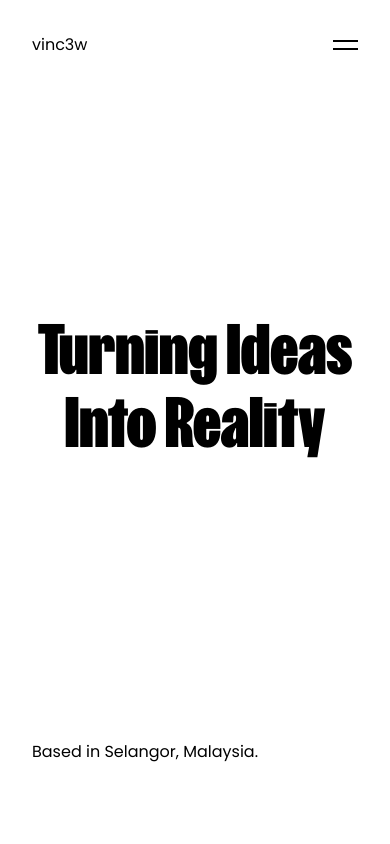
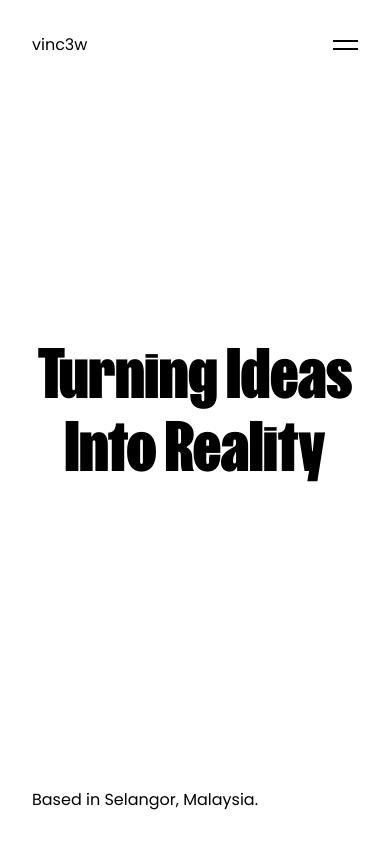
Before and after one commit to vinc3w/vinc3w.github.io, a SvelteKit app: page / in a window 390 px wide. Shown: the top 844 px of the page. Built offline with nearby package versions, Linux system fonts and the light colour scheme.

Commit message:
Change padding for mobile

```diff
--- a/src/routes/components/hero/Hero.svelte
+++ b/src/routes/components/hero/Hero.svelte
@@ -85,6 +85,10 @@
   }
 
   @media (width <= 550px) {
+    .hero {
+      padding-bottom: 32px;
+    }
+
     .start {
       font-size: 17vw;
     }
```
